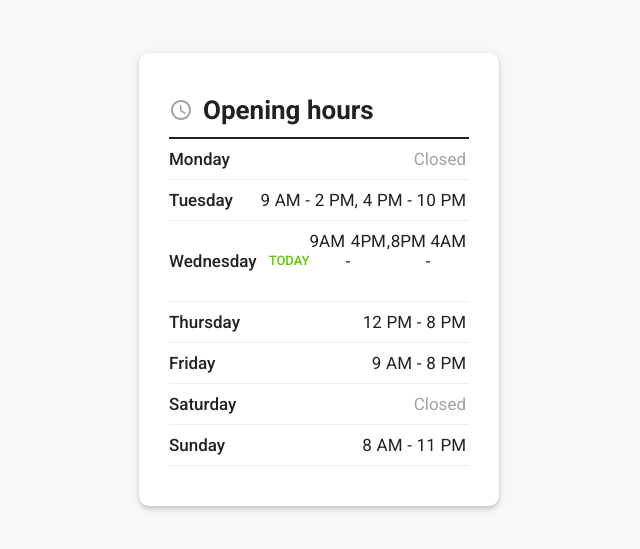
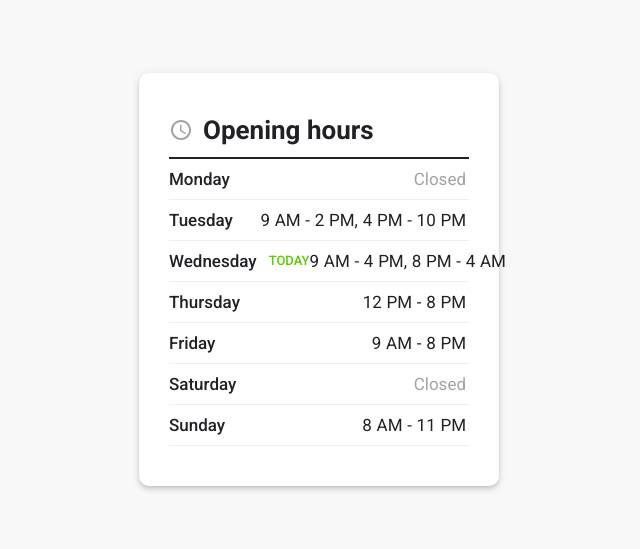
Before and after one commit to ridmitri/time-slots, a React (Vite) app: page / in a window 1280 px wide. Shown: the part 121-670 px from the top of the page, without its empty margins (321-961 px from the left). Built offline with nearby package versions, Linux system fonts and the light colour scheme.

Commit message:
refactor white space

```diff
--- a/src/components/Hours/DisplayTime.tsx
+++ b/src/components/Hours/DisplayTime.tsx
@@ -1,5 +1,5 @@
 import { FormattedHours } from 'utils/transformHours';
-import { HoursItem, Dash, Separator, Value } from './styled';
+import { HoursItem, Space } from './styled';
 
 type Props = {
   index: number;
@@ -13,11 +13,18 @@ export default function DisplayTime(props: Props) {
 
   return (
     <HoursItem>
-      {index % 2 ? <Dash>-</Dash> : null}
-      <Value>{hour}</Value>
-      {beforeNoon ? 'AM' : ' PM '}
+      {index % 2 ? (
+        <>
+          <Space />-<Space />
+        </>
+      ) : null}
+      {hour}
+      <Space />
+      {beforeNoon ? 'AM' : 'PM'}
       {index && index < listLength - 1 && index % 2 ? (
-        <Separator>,</Separator>
+        <>
+          ,<Space />
+        </>
       ) : null}
     </HoursItem>
   );
--- a/src/components/Hours/index.tsx
+++ b/src/components/Hours/index.tsx
@@ -3,6 +3,7 @@ import tranformHours, { DayOfWeek } from 'utils/transformHours';
 import isToday from 'utils/isToday';
 import payload from 'utils/payload';
 
+import DisplayTime from './DisplayTime';
 import {
   Container,
   DaysList,
@@ -12,7 +13,6 @@ import {
   Closed,
   Today,
 } from './styled';
-import DisplayTime from './DisplayTime';
 
 export default function Hours() {
   const hoursPayload = tranformHours(payload);
--- a/src/components/Hours/styled.ts
+++ b/src/components/Hours/styled.ts
@@ -47,26 +47,10 @@ export const Today = styled.div`
   margin-left: ${(props) => props.theme.space.s};
 `;
 
-const spaceSymbol = css`
-  content: '-';
-  visibility: hidden;
-  display: inline-block;
-`;
-
-export const Dash = styled.span`
-  &::before,
+export const Space = styled.span`
   &::after {
-    ${spaceSymbol}
+    display: inline-block;
+    content: '-';
+    visibility: hidden;
   }
 `;
-
-export const Value = styled.span`
-  &::after {
-    ${spaceSymbol};
-  }
-`;
-export const Separator = styled.span`
-  &::after {
-    ${spaceSymbol};
-  }
-`;
```
